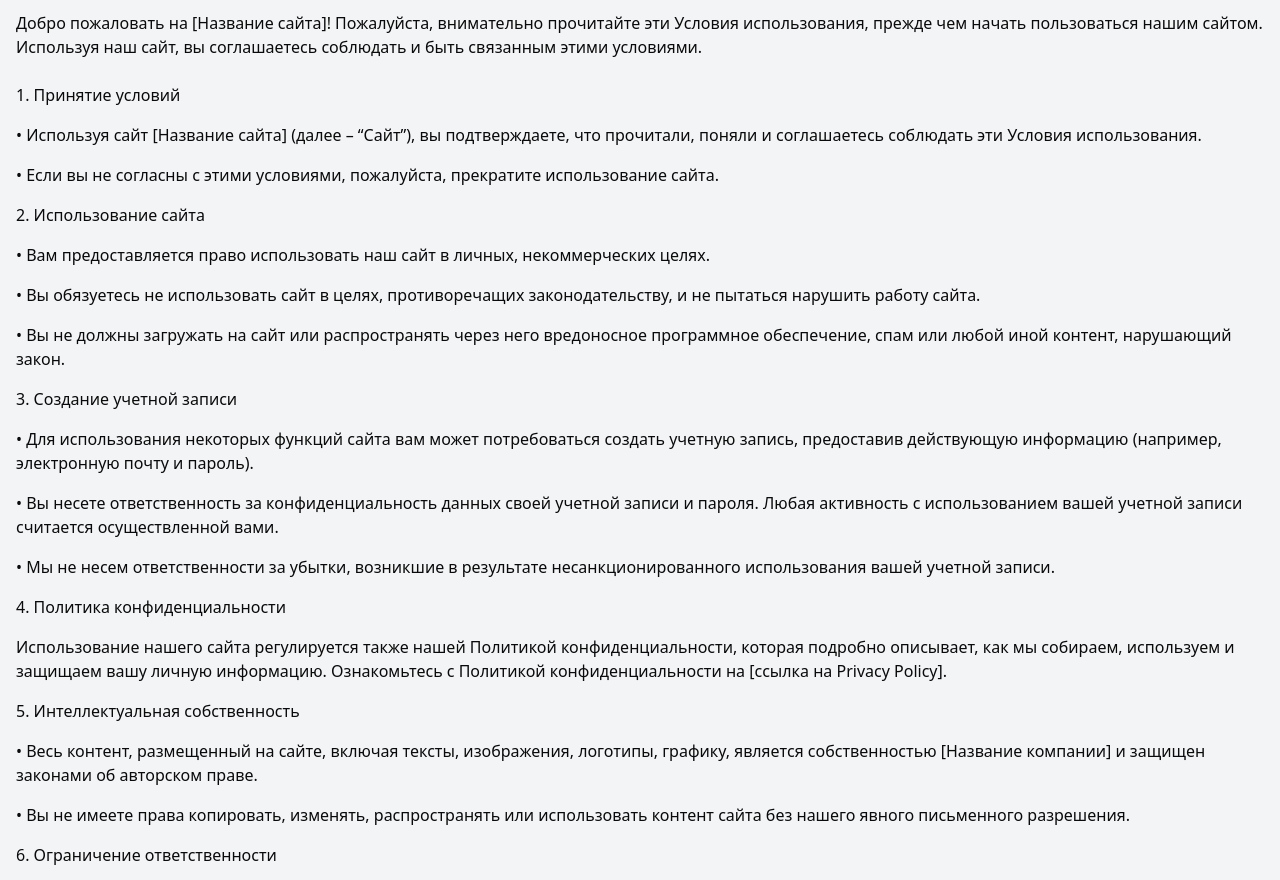
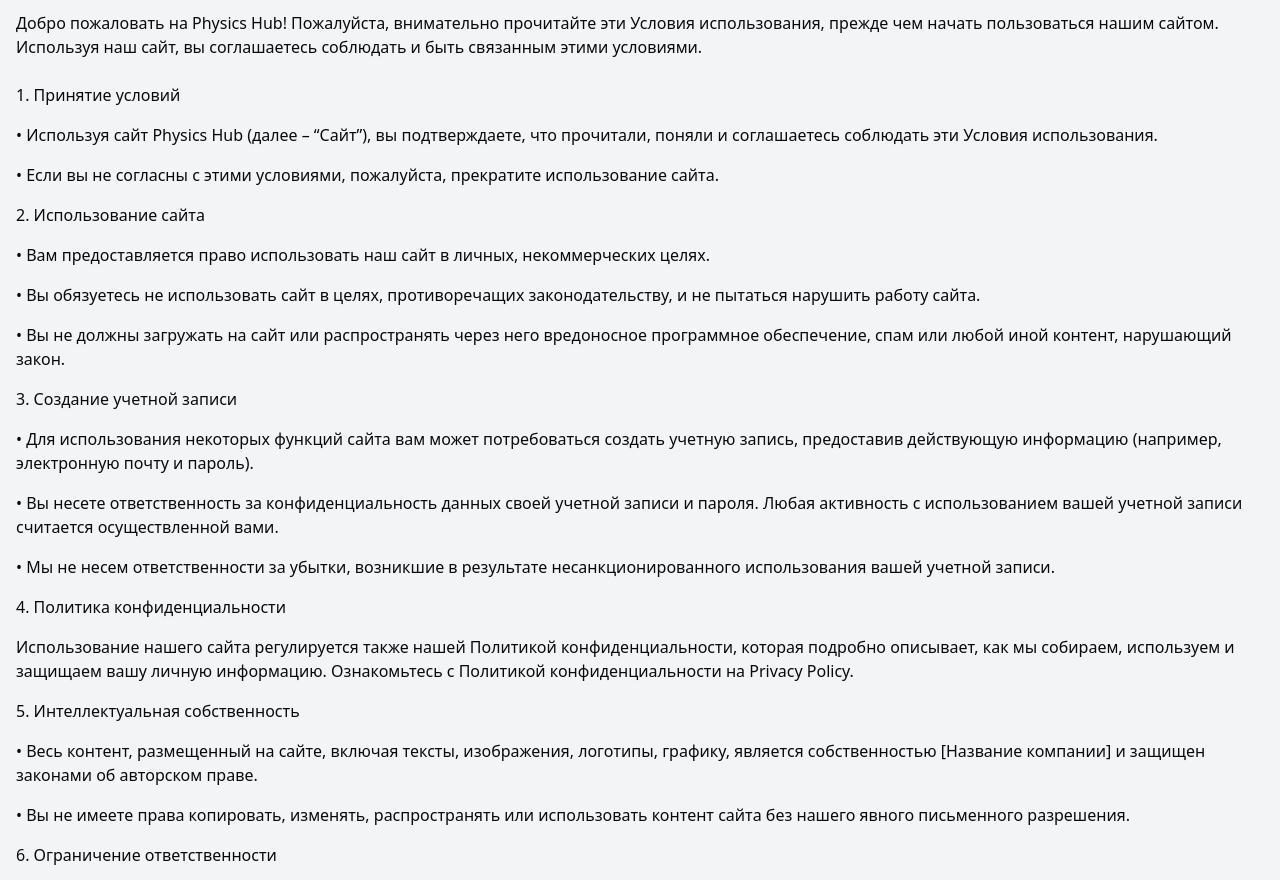
Before and after one commit to SabyrAlymbekov/PhysicsHub, a Next.js app: page /terms-of-service in a window 1280 px wide. Shown: the part 320-1200 px from the top of the page. Built offline with nearby package versions, Linux system fonts and the light colour scheme; no server answers.

Commit message:
Update terms-of-policy.tsx

```diff
--- a/components/shared/terms-of-policy/terms-of-policy.tsx
+++ b/components/shared/terms-of-policy/terms-of-policy.tsx
@@ -10,14 +10,14 @@ const TermsOfPolicy = () => {
 
                 <p>Дата вступления в силу: [Дата]</p>
 
-                <p>Добро пожаловать на [Название сайта]! Пожалуйста, внимательно прочитайте эти Условия использования,
+                <p>Добро пожаловать на Physics Hub! Пожалуйста, внимательно прочитайте эти Условия использования,
                     прежде чем начать пользоваться нашим сайтом. Используя наш сайт, вы соглашаетесь соблюдать и быть
                     связанным этими условиями.</p>
 
                 <ul className="flex flex-col gap-4">
                     <li>1. Принятие условий</li>
                     <ul className="flex flex-col gap-4">
-                        <li>• Используя сайт [Название сайта] (далее – “Сайт”), вы подтверждаете, что прочитали, поняли
+                        <li>• Используя сайт Physics Hub (далее – “Сайт”), вы подтверждаете, что прочитали, поняли
                             и соглашаетесь соблюдать эти Условия использования.
                         </li>
                         <li>• Если вы не согласны с этими условиями, пожалуйста, прекратите использование сайта.</li>
@@ -50,7 +50,10 @@ const TermsOfPolicy = () => {
                     <li>4. Политика конфиденциальности</li>
                     <p>Использование нашего сайта регулируется также нашей Политикой конфиденциальности, которая
                         подробно описывает, как мы собираем, используем и защищаем вашу личную информацию. Ознакомьтесь
-                        с Политикой конфиденциальности на [ссылка на Privacy Policy].</p>
+                        с Политикой конфиденциальности на {" "}
+                        <a href="https://physicshub-test.vercel.app/privacy-policy" target="_blank" rel="noopener noreferrer">
+                        Privacy Policy
+                        </a>. </p>
 
                     <li>5. Интеллектуальная собственность</li>
                     <ul className="flex flex-col gap-4">
```
